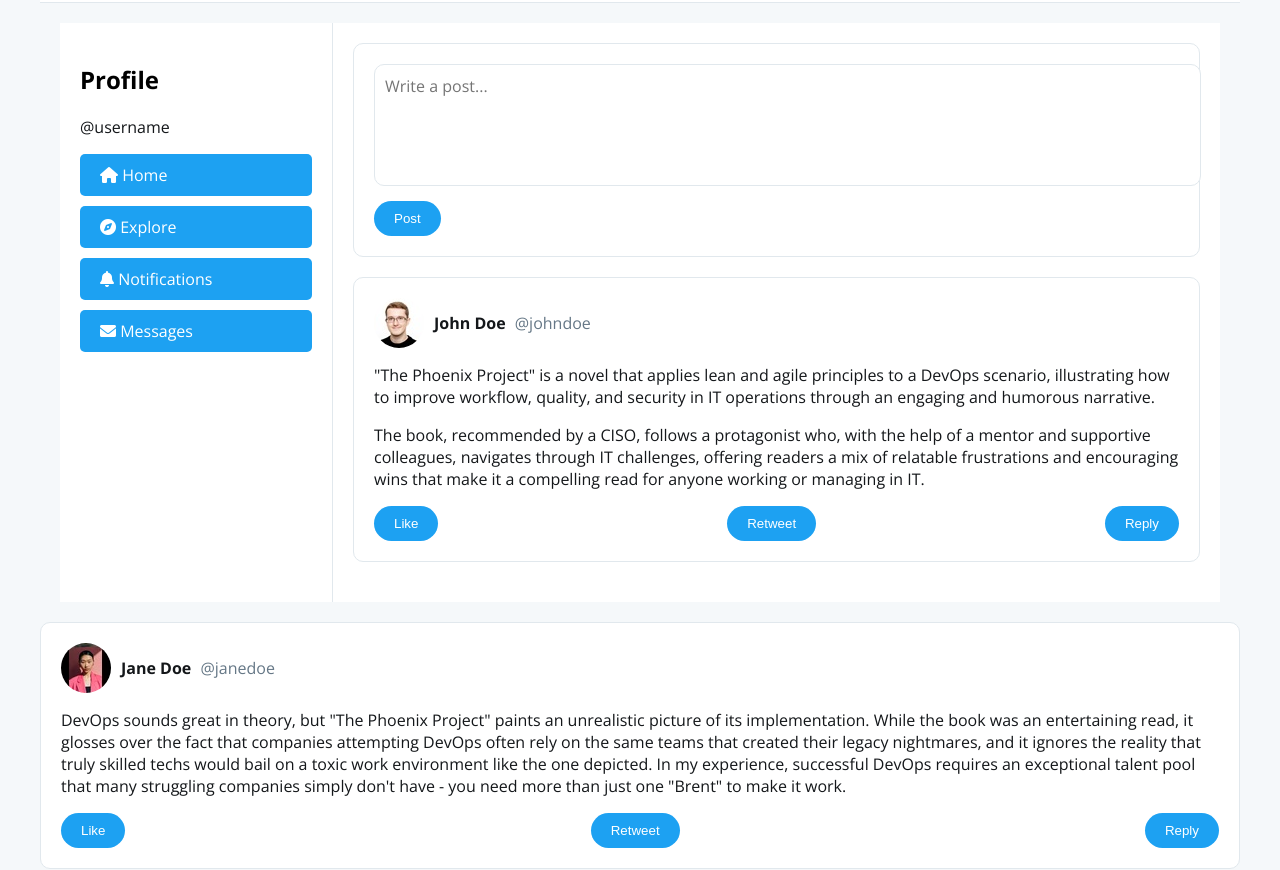
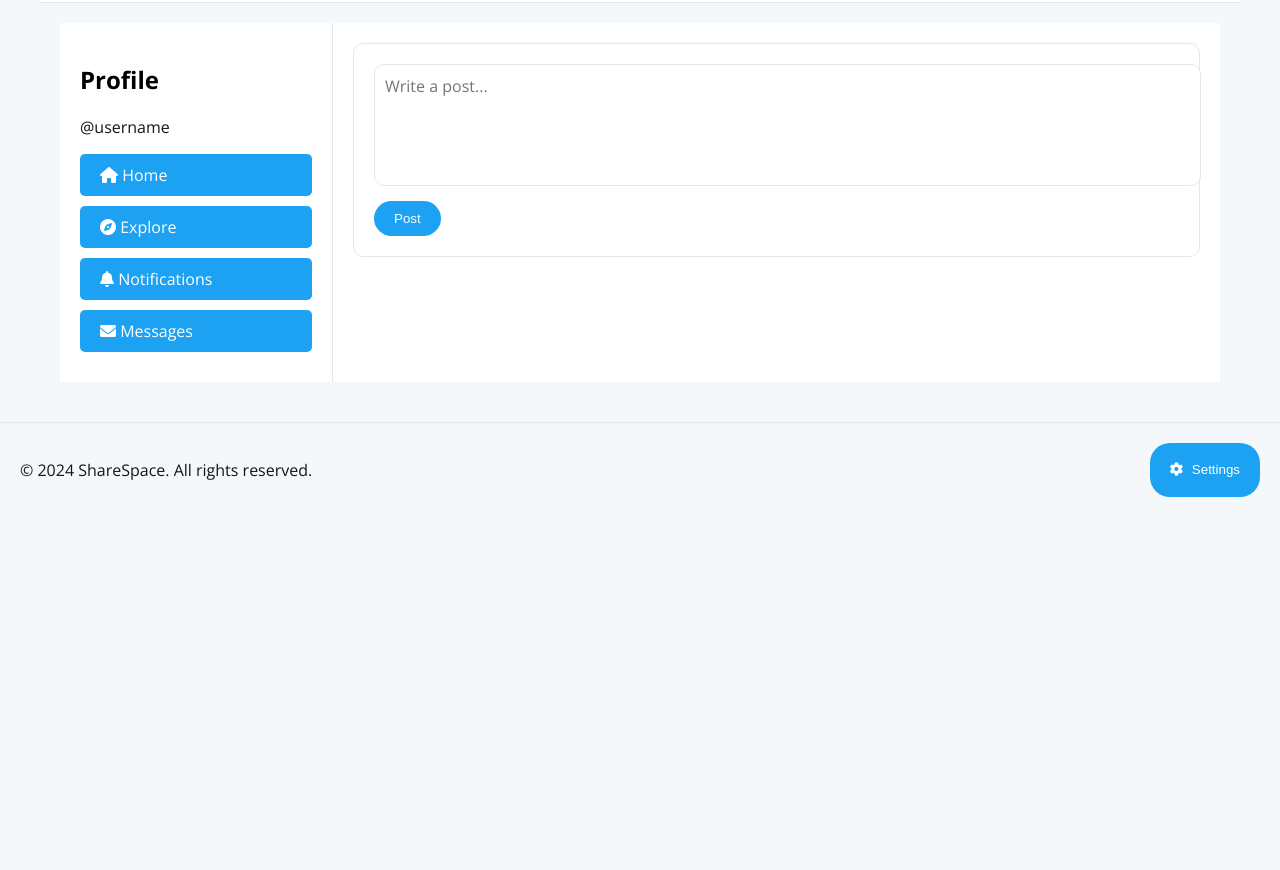
Before and after one commit to Wassword/sharespace, a website: page public/index.html in a window 1280 px wide. Shown: the part 101-971 px from the top of the page. After the commit the page ends 800 px from the top, so only its background shows below. Drawn offline with nearby package versions, Linux system fonts and the light colour scheme.

Commit message:
deleted extra posts on index

```diff
--- a/public/index.html
+++ b/public/index.html
@@ -34,53 +34,9 @@
           <textarea placeholder="Write a post..."></textarea>
           <button class="button">Post</button>
         </div>
-
-        <div class="tweet">
-          <div class="tweet-header">
-            <img src="employee_image_mikno49.jpeg" alt="ProfilePic1" width="50" height="50">
-            <div>
-              <span class="username">John Doe</span>
-              <span class="handle">@johndoe</span>
-            </div>
-          </div>
-          <div class="tweet-content">
-            <p>"The Phoenix Project" is a novel that applies lean and agile principles to a DevOps scenario, illustrating how to improve workflow, quality, and security in IT operations through an engaging and humorous narrative.</p>
-            <p>The book, recommended by a CISO, follows a protagonist who, with the help of a mentor and supportive colleagues, navigates through IT challenges, offering readers a mix of relatable frustrations and encouraging wins that make it a compelling read for anyone working or managing in IT.</p>
-          </div>
-          <div class="tweet-footer">
-            <button class="button like-button" onclick="likePost(this)">Like</button>
-            <button class="button retweet-button" onclick="retweetPost(this)">Retweet</button>
-            <button class="button reply-button" onclick="replyPost(this)">Reply</button>
-          </div>
-          <div class="reply-section" style="display: none;">
-            <textarea placeholder="Write a reply..."></textarea>
-            <button class="button" onclick="postReply(this)">Post Reply</button>
-          </div>
         </div>
       </div>
     </div>
-    <div class="tweet">
-        <div class="tweet-header">
-          <img src="pexels-photo-10669639.jpg" alt="ProfilePic2" width="50" height="50">
-          <div>
-            <span class="username">Jane Doe</span>
-            <span class="handle">@janedoe</span>
-          </div>
-        </div>
-        <div class="tweet-content">
-          <p>DevOps sounds great in theory, but "The Phoenix Project" paints an unrealistic picture of its implementation. While the book was an entertaining read, it glosses over the fact that companies attempting DevOps often rely on the same teams that created their legacy nightmares, and it ignores the reality that truly skilled techs would bail on a toxic work environment like the one depicted. In my experience, successful DevOps requires an exceptional talent pool that many struggling companies simply don't have - you need more than just one "Brent" to make it work.</p>
-        </div>
-        <div class="tweet-footer">
-            <button class="button like-button" onclick="likePost(this)">Like</button>
-            <button class="button retweet-button" onclick="retweetPost(this)">Retweet</button>
-            <button class="button reply-button" onclick="replyPost(this)">Reply</button>
-          </div>
-          <div class="reply-section" style="display: none;">
-            <textarea placeholder="Write a reply..."></textarea>
-            <button class="button" onclick="postReply(this)">Post Reply</button>
-          </div>
-        </div>
-      </div>
     </div>
     <div class="footer">
       <p>&copy; 2024 ShareSpace. All rights reserved.</p>
```
